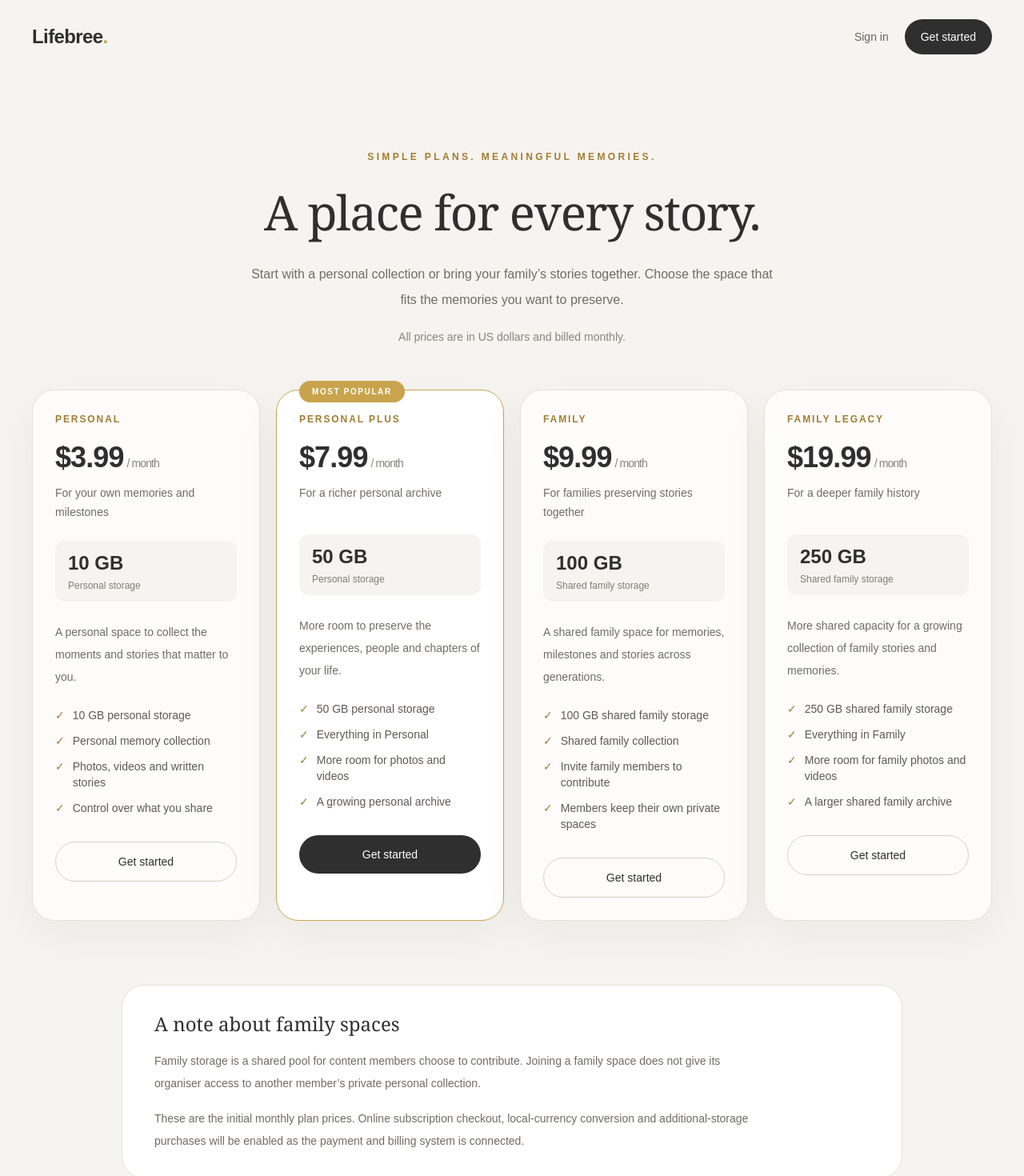
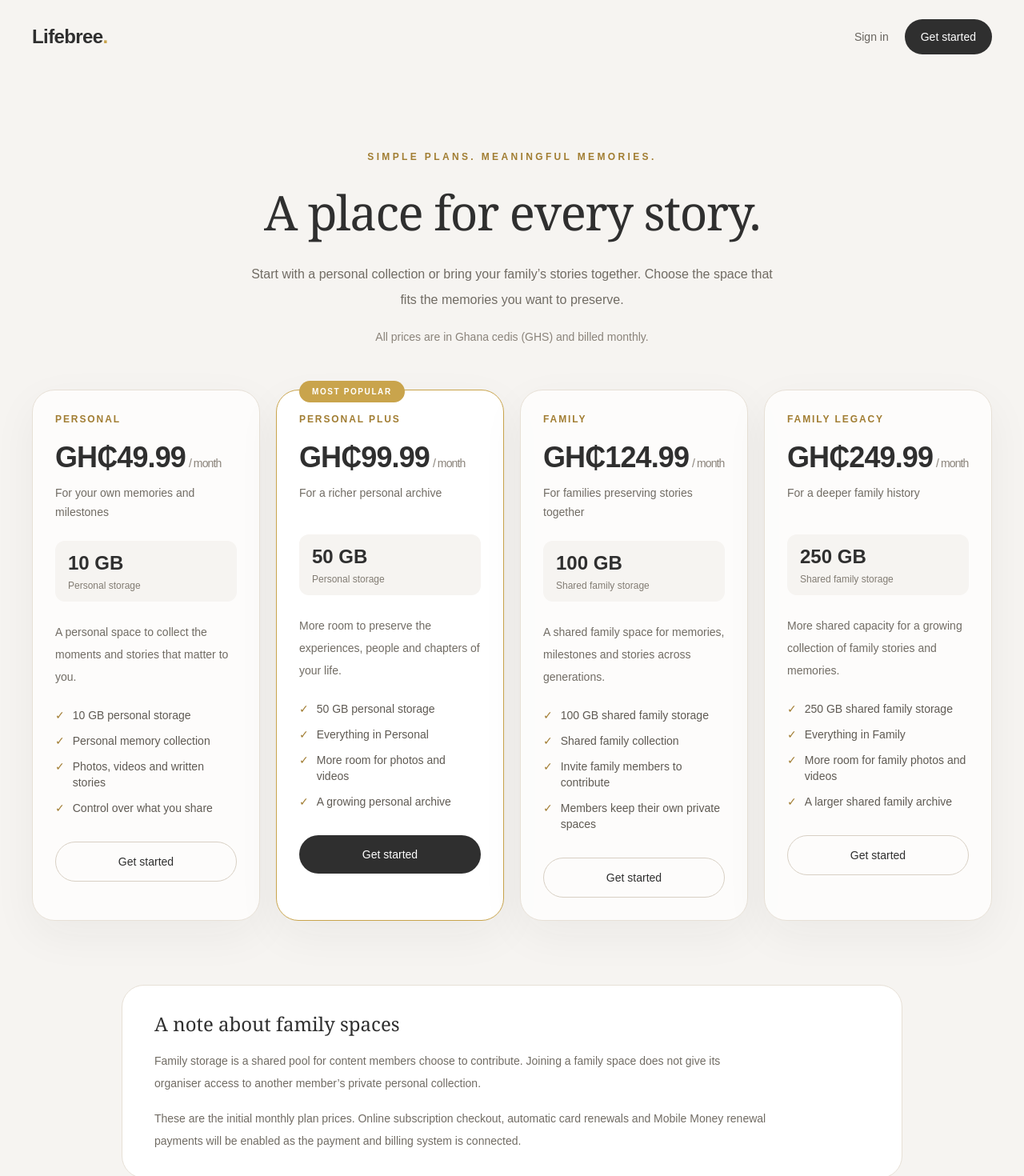
Before and after one commit to uriahkarikari/euloges, a Next.js app: page /pricing in a window 1280 px wide. Shown: the top 1470 px of the page at 80% size. Built offline with nearby package versions, Linux system fonts and the light colour scheme.

Commit message:
Display Lifebree plans in approved GHS prices

```diff
--- a/src/app/pricing/page.tsx
+++ b/src/app/pricing/page.tsx
@@ -1,5 +1,5 @@
 import Link from "next/link";
-import { formatUsd, pricingPlans } from "@/lib/pricing";
+import { formatGhs, pricingPlans } from "@/lib/pricing";
 
 export const metadata = {
   title: "Plans & Pricing | Lifebree",
@@ -26,7 +26,7 @@ export default function PricingPage() {
           Start with a personal collection or bring your family’s stories together.
           Choose the space that fits the memories you want to preserve.
         </p>
-        <p className="mt-5 text-sm text-[#8A837A]">All prices are in US dollars and billed monthly.</p>
+        <p className="mt-5 text-sm text-[#8A837A]">All prices are in Ghana cedis (GHS) and billed monthly.</p>
       </section>
 
       <section className="mx-auto grid max-w-7xl gap-5 px-6 pb-20 md:grid-cols-2 xl:grid-cols-4 lg:px-10">
@@ -42,7 +42,7 @@ export default function PricingPage() {
             )}
             <div>
               <p className="text-xs font-semibold uppercase tracking-[0.16em] text-[#A17D32]">{plan.name}</p>
-              <p className="mt-5 text-4xl font-semibold tracking-tight">{formatUsd(plan.priceUsd)}<span className="ml-1 text-sm font-normal text-[#8A837A]">/ month</span></p>
+              <p className="mt-5 text-4xl font-semibold tracking-tight">{formatGhs(plan.priceGhs)}<span className="ml-1 text-sm font-normal text-[#8A837A]">/ month</span></p>
               <p className="mt-3 min-h-10 text-sm leading-6 text-[#716C64]">{plan.audience}</p>
               <div className="mt-6 rounded-xl bg-[#F6F4F1] px-4 py-3">
                 <p className="text-2xl font-semibold">{plan.storageGb} GB</p>
@@ -78,7 +78,7 @@ export default function PricingPage() {
           </p>
           <p className="mt-4 max-w-3xl text-sm leading-7 text-[#716C64]">
             These are the initial monthly plan prices. Online subscription checkout,
-            local-currency conversion and additional-storage purchases will be enabled
+            automatic card renewals and Mobile Money renewal payments will be enabled
             as the payment and billing system is connected.
           </p>
         </div>
```
